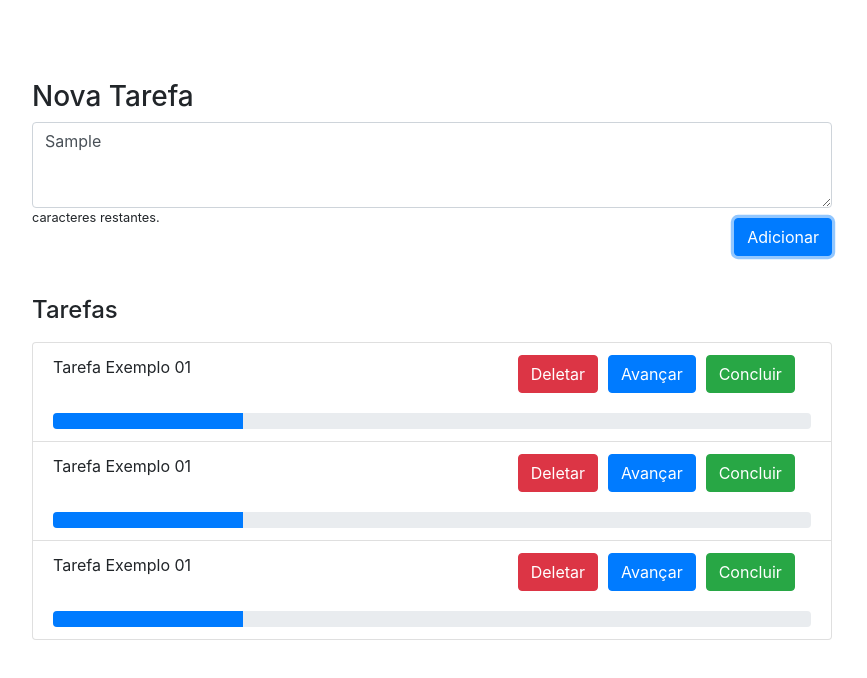
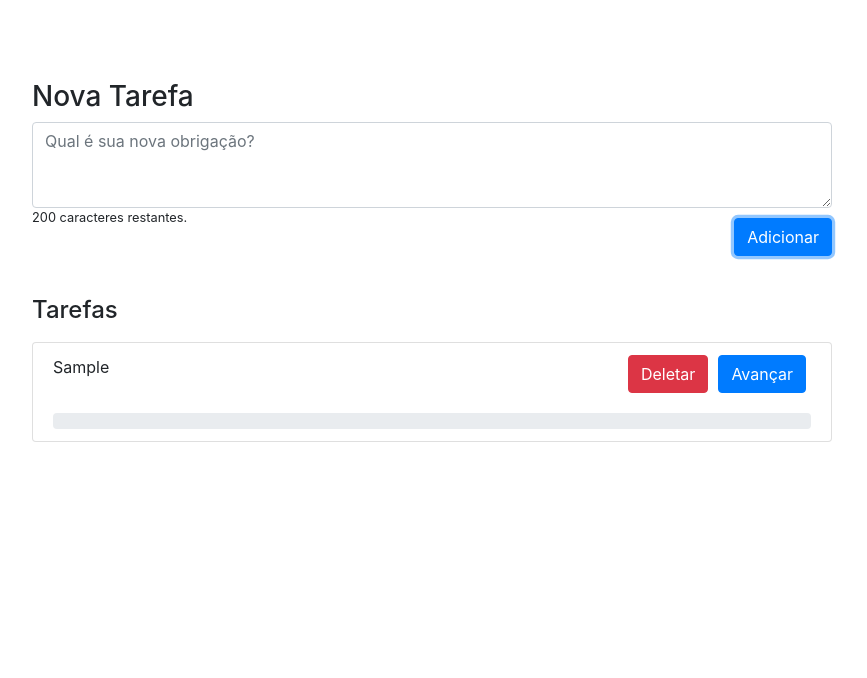
Before and after one commit to jandr3y/react-todolist, a React (Create React App) app: page / in a window 1280 px wide. Both pictures are taken after typing "Sample" into the empty fields and a click on the button "Adicionar". Shown: the top 678 px of the page, without its empty margins (208-1075 px from the left). Built offline with nearby package versions, Linux system fonts and the light colour scheme.

Commit message:
Adicionando o estado da aplicação junto com a alteração delete também

```diff
--- a/src/App.css
+++ b/src/App.css
@@ -19,6 +19,15 @@
   margin-top: 20px;
 }
 
+.actions {
+  display: flex;
+  justify-content: flex-end;
+}
 .actions button {
   margin: 0 5px;
 }
+
+.done-title {
+  font-style: italic;
+  color: lightgray;
+}
--- a/src/components/List.js
+++ b/src/components/List.js
@@ -8,28 +8,48 @@ import React from "react";
 const Item = (props) => (
   <div className="item list-group-item">
     <div className="row">
-      <div className="col-7"> { props.title } </div>
+      <div className={"col-7 " + (props.done ? "done-title" : "")}> { props.title } </div>
       <div className="col-5 actions">
-        <button class="btn btn-danger">Deletar</button>
-        <button class="btn btn-primary">Avançar</button>
-        <button class="btn btn-success">Concluir</button>
+        <button className="btn btn-danger" onClick={props.onDelete}>Deletar</button>
+        { (props.progress < 75)
+          ? <button className="btn btn-primary" onClick={props.onProgress}>Avançar</button>
+          : (!props.done) ? <button className="btn btn-success" onClick={props.onDone}>Concluir</button> : null
+        }
       </div>
     </div>
-    <div class="progress">
-      <div class="progress-bar" role="progressbar" style={{ width: "25%" }} aria-valuenow="40" aria-valuemin="40" aria-valuemax="100"></div>
+    <div className="progress">
+      <div  className={"progress-bar " + (props.done ? "bg-success" : "bg-primary")}
+            role="progressbar"
+            style={{ width: props.progress + "%" }} aria-valuenow="40" aria-valuemin="40" aria-valuemax="100"></div>
     </div>
   </div>
 )
 
 
 class List extends React.Component {
+
+  constructor(props){
+    super(props);
+  }
+
   render(){
+
+    let { data, onDelete, onProgress, onDone } = this.props;
+
     return (
       <section className="list-group list-task">
-        <Item title="Tarefa Exemplo 01" />
-        <Item title="Tarefa Exemplo 01" />
-        <Item title="Tarefa Exemplo 01" />
-
+      {
+        (data.length > 0)
+        ? data.map((task, index) => <Item
+                                  key={index}
+                                  title={task.title}
+                                  done={task.done}
+                                  progress={task.progress}
+                                  onDelete={() => onDelete(index)}
+                                  onProgress={() => onProgress(index)}
+                                  onDone={() => onDone(index)} />)
+        : "Nenhuma tarefa registrada."
+      }
       </section>
     )
   }
--- a/src/components/TextInput.js
+++ b/src/components/TextInput.js
@@ -2,13 +2,42 @@ import React from "react";
 import '../App.css';
 
 class TextInput extends React.Component {
+
+  constructor(props){
+    super(props);
+    this.maxChars = 200
+
+    this.state = {
+      title: '',
+      maxChars: this.maxChars
+    }
+
+  }
+
+  /**
+   * Função chamada quando houver altração no textarea
+   * @param {string} value
+   */
+  handleChange(value){
+    this.setState({
+      title: value,
+      maxChars: this.maxChars - value.length
+    })
+  }
+
+  handleSave(){
+    this.setState({ title: '', maxChars: this.maxChars })
+    this.props.onSave(this.state.title)
+  }
+
   render(){
     return (
       <div className="text-input-container">
-        <textarea rows={3} className="form-control text-input" placeholder="Qual é sua nova obrigação?">
+        <textarea rows={3} className="form-control text-input" maxLength="200" value={this.state.title} onChange={(e) => this.handleChange(e.target.value)} placeholder="Qual é sua nova obrigação?">
+        { this.state.title }
         </textarea>
-          <small className="float-left">caracteres restantes.</small>
-          <button className="btn btn-primary float-right add-task">Adicionar</button>
+          <small className="float-left">{ this.state.maxChars } caracteres restantes.</small>
+          <button className="btn btn-primary float-right add-task" onClick={() => this.handleSave()}>Adicionar</button>
       </div>
     )
   }
--- a/src/containers/Tasks.js
+++ b/src/containers/Tasks.js
@@ -4,13 +4,58 @@ import TextInput from "../components/TextInput";
 import List from "../components/List";
 
 class Tasks extends React.Component {
+
+  constructor(props){
+    super(props);
+    this.state = {
+      tasks: []
+    }
+  }
+
+  newTask(title){
+    let task = {
+      title: title,
+      progress: 0,
+      done: false
+    }
+
+    this.setState({
+      tasks: [ ...this.state.tasks, task ]
+    })
+  }
+
+  deleteTask(id){
+    this.setState({
+      tasks: [...this.state.tasks.filter((task, index) => index !== id)]
+    })
+  }
+
+  progressTask(id){
+    this.setState({
+      tasks: [...this.state.tasks.map((task, index) => (index === id) ? { ...task, progress: task.progress + 25 } : task)]
+    })
+  }
+
+  doneTask(id){
+    this.setState({
+      tasks: [...this.state.tasks.map((task, index) => (index === id) ? {...task, progress: 100, done: true } : task)]
+    })
+  }
+
   render(){
     return (
       <section className="TaskList">
       <h3>Nova Tarefa</h3>
-        <TextInput />
+
+        <TextInput onSave={(title) => this.newTask(title)} />
+
         <h4 style={{ marginTop: 40 }}>Tarefas</h4>
-        <List />
+
+        <List data={this.state.tasks}
+              onDelete={(id) => this.deleteTask(id)}
+              onProgress={(id) => this.progressTask(id)}
+              onDone={(id) => this.doneTask(id)}
+              />
       </section>
     )
   }
```
